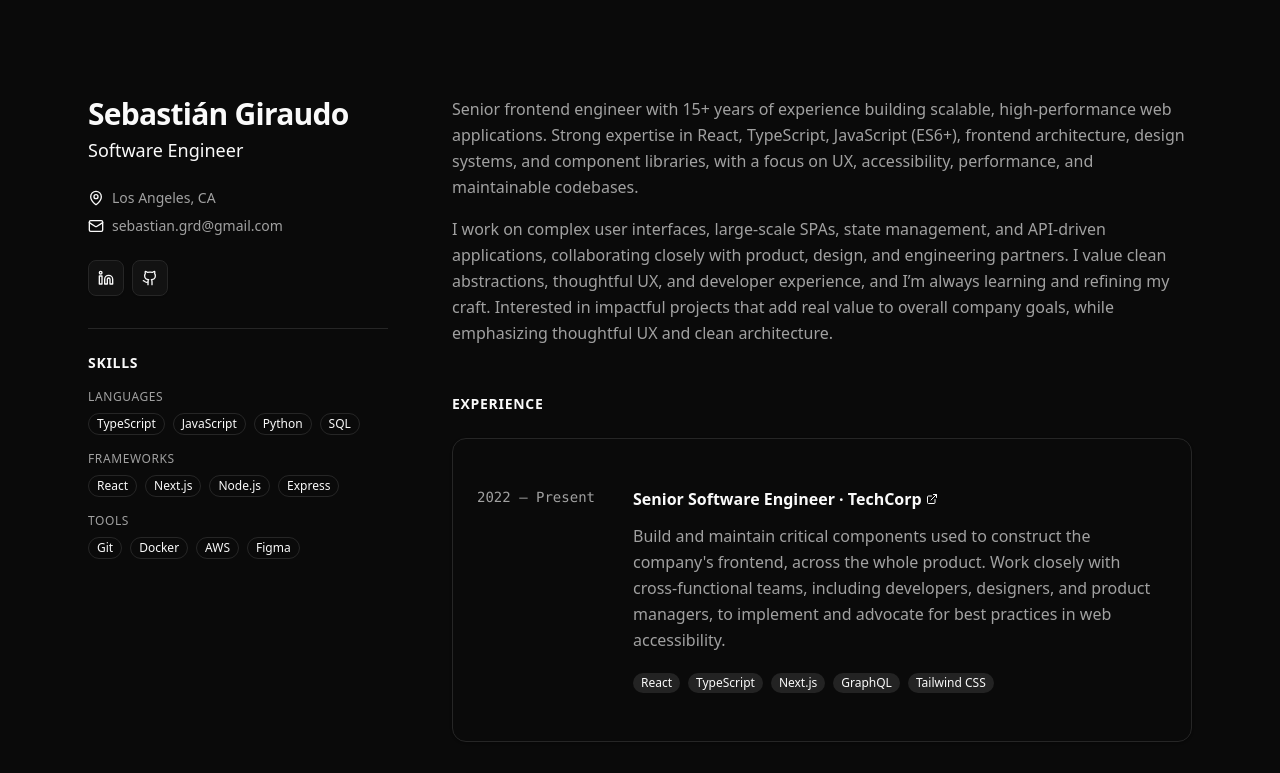
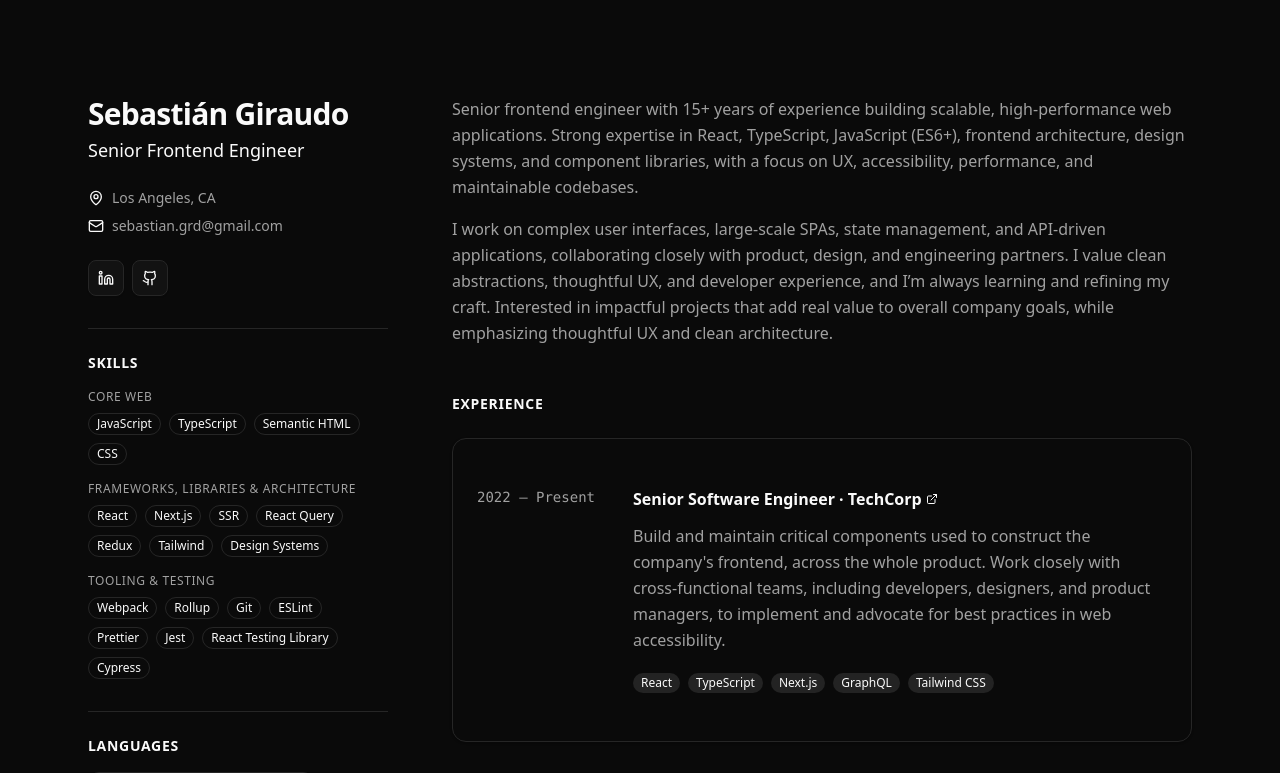
Before and after one commit to kimurakenshi/resume, a React (Vite) app: page / in a window 1280 px wide. Shown: the top 773 px of the page. Built offline with nearby package versions, Linux system fonts and the light colour scheme.

Commit message:
dark theme

```diff
--- a/src/App.tsx
+++ b/src/App.tsx
@@ -3,6 +3,7 @@ import { AboutSection } from '@/components/resume/about-section';
 import { ExperienceSection } from '@/components/resume/experience-section';
 import { EducationSection } from '@/components/resume/education-section';
 import { SkillsSection } from '@/components/resume/skills-section';
+import { LanguagesSection } from '@/components/resume/languages-section.tsx';
 
 function App() {
   return (
@@ -13,6 +14,7 @@ function App() {
           <aside className="space-y-8">
             <ResumeHeader />
             <SkillsSection />
+            <LanguagesSection />
           </aside>
 
           {/* Main Content */}
--- /dev/null
+++ b/src/components/resume/languages-section.tsx
@@ -0,0 +1,37 @@
+import { Badge } from '@/components/ui/badge';
+import { Separator } from '@/components/ui/separator';
+
+const languagesCategories = [
+  {
+    title: 'Spoken Languages',
+    languages: ['English (Full Professional Proficiency)', 'Spanish (Native)'],
+  },
+];
+
+export function LanguagesSection() {
+  return (
+    <section>
+      <Separator className="bg-border mb-6" />
+      <h2 className="text-sm font-semibold uppercase tracking-wider text-primary mb-4">
+        Languages
+      </h2>
+      <div className="space-y-4">
+        {languagesCategories.map((category) => (
+          <div key={category.title}>
+            <div className="flex flex-wrap gap-2">
+              {category.languages.map((language) => (
+                <Badge
+                  key={language}
+                  variant="outline"
+                  className="border-border text-foreground hover:border-primary hover:text-primary transition-colors"
+                >
+                  {language}
+                </Badge>
+              ))}
+            </div>
+          </div>
+        ))}
+      </div>
+    </section>
+  );
+}
--- a/src/components/resume/resume-header.tsx
+++ b/src/components/resume/resume-header.tsx
@@ -9,7 +9,7 @@ export function ResumeHeader() {
           Sebastián Giraudo
         </h1>
         <p className="text-lg text-primary font-medium mt-1">
-          Software Engineer
+          Senior Frontend Engineer
         </p>
       </div>
 
--- a/src/components/resume/skills-section.tsx
+++ b/src/components/resume/skills-section.tsx
@@ -3,16 +3,33 @@ import { Separator } from '@/components/ui/separator';
 
 const skillCategories = [
   {
-    title: 'Languages',
-    skills: ['TypeScript', 'JavaScript', 'Python', 'SQL'],
+    title: 'Core Web',
+    skills: ['JavaScript', 'TypeScript', 'Semantic HTML', 'CSS'],
   },
   {
-    title: 'Frameworks',
-    skills: ['React', 'Next.js', 'Node.js', 'Express'],
+    title: 'Frameworks, Libraries & Architecture',
+    skills: [
+      'React',
+      'Next.js',
+      'SSR',
+      'React Query',
+      'Redux',
+      'Tailwind',
+      'Design Systems',
+    ],
   },
   {
-    title: 'Tools',
-    skills: ['Git', 'Docker', 'AWS', 'Figma'],
+    title: 'Tooling & Testing',
+    skills: [
+      'Webpack',
+      'Rollup',
+      'Git',
+      'ESLint',
+      'Prettier',
+      'Jest',
+      'React Testing Library',
+      'Cypress',
+    ],
   },
 ];
 
```
